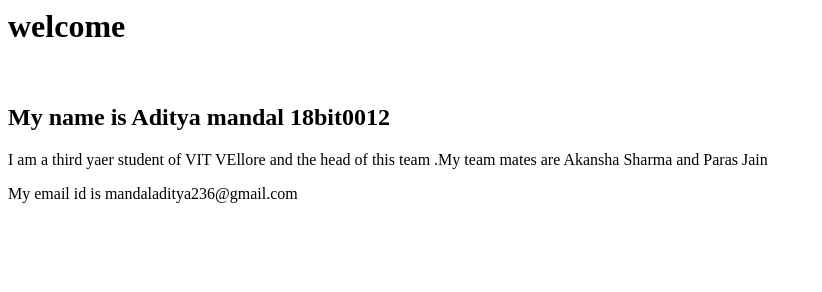
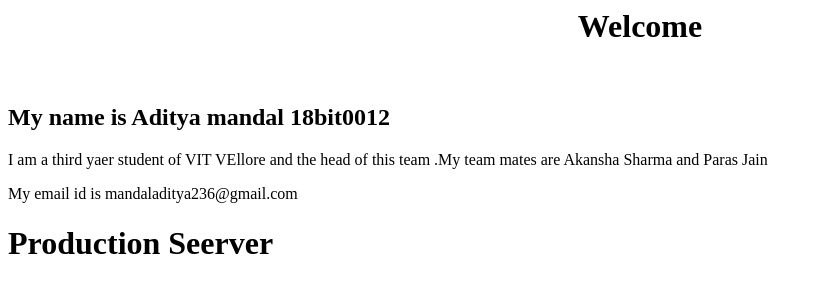
Before and after one commit to mandaladitya236/websitehpe, a plain HTML site: page index.html in a window 1280 px wide. Shown: the whole page, without its empty margins (0-822 px from the left). Drawn offline with Linux system fonts and the light colour scheme.

Commit message:
Added code for production

```diff
--- a/index.html
+++ b/index.html
@@ -2,10 +2,12 @@
 <html>
 <title> Jenkins CI/CD pipeline</title>
 <body>
-<h1> welcome</h1><br><h2>My name is Aditya mandal 18bit0012</h2>
+<h1 align="center"> Welcome</h1><br>
+<div><h2>My name is Aditya mandal 18bit0012</h2>
 <p> I am a third yaer student of VIT VEllore and the head of this team
 .My team mates are Akansha Sharma and  Paras Jain</p>
 <p>My email id is mandaladitya236@gmail.com </p>
-
+</div>
+<div><p><h1>Production Seerver</h1></p></div>
 </body>
 </html>
```
